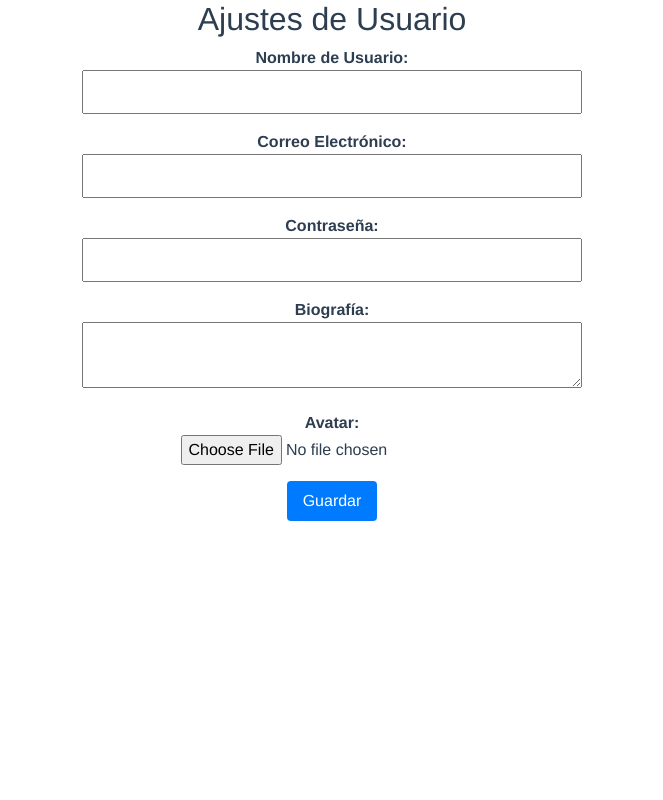
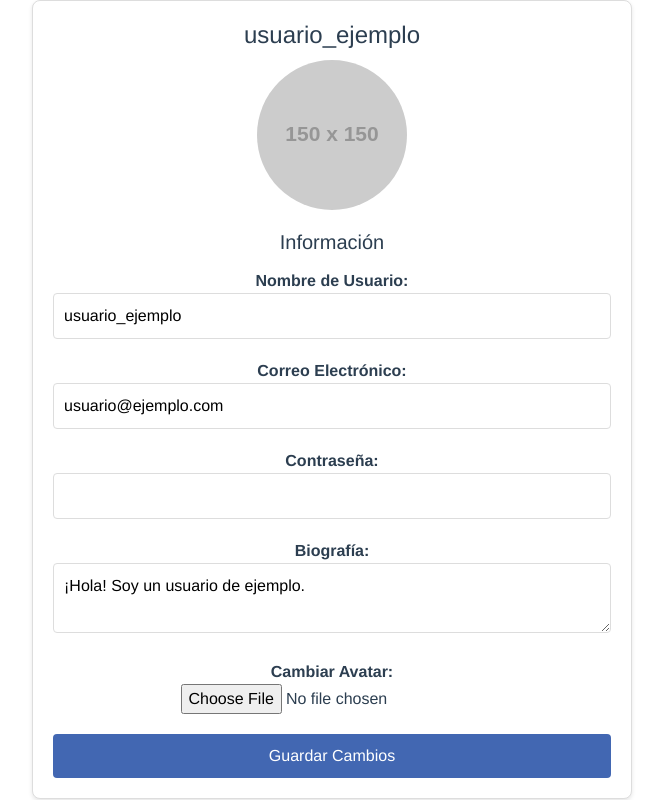
Before and after one commit to CodeBreaker518/biblio-cubiculos, a Vue app: page /Ajustes in a window 1280 px wide. Shown: the whole page, without its empty margins (308-971 px from the left). Built offline with nearby package versions, Linux system fonts and the light colour scheme.

Commit message:
seccion de avisos

```diff
--- a/src/router/index.js
+++ b/src/router/index.js
@@ -50,7 +50,12 @@ const routes = [
   },
   { path: "/Reservar",
     name: "Reservar",
-    component: () => import("../views/ReservarCubiculosView.vue"),
+    component: () => import("../views/ReservarCubiculosView.vue")
+  },
+  {
+    path: "/Historial",
+    name: "Historial",
+    component: () => import("../views/PerfilView.vue")
   },
 ];
 
--- a/src/views/AjustesView.vue
+++ b/src/views/AjustesView.vue
@@ -1,7 +1,11 @@
 <template>
-    <div class="settings">
-      <h2>Ajustes de Usuario</h2>
-      <form @submit.prevent="saveSettings">
+  <div class="profile">
+    <div class="profile-header">
+      <h2>{{ userData.username }}</h2>
+      <img :src="userData.avatar" alt="Avatar" class="avatar">
+    </div>
+    <div class="profile-info">
+      <h3>Información</h3>
       <div class="form-group">
         <label for="username">Nombre de Usuario:</label>
         <input type="text" id="username" v-model="userData.username">
@@ -19,12 +23,11 @@
         <textarea id="bio" v-model="userData.bio"></textarea>
       </div>
       <div class="form-group">
-          <label for="avatar">Avatar:</label>
+        <label for="avatar">Cambiar Avatar:</label>
         <input type="file" id="avatar" @change="handleAvatarChange">
-          <img :src="avatarPreview" alt="Avatar" class="avatar-preview" v-if="avatarPreview">
       </div>
-        <button type="submit">Guardar</button>
-      </form>
+      <button @click.prevent="saveSettings">Guardar Cambios</button>
+    </div>
   </div>
 </template>
 
@@ -33,11 +36,11 @@
   data() {
     return {
       userData: {
-          username: '',
-          email: '',
+        username: 'usuario_ejemplo',
+        email: 'usuario@ejemplo.com',
         password: '',
-          bio: '',
-          avatar: null
+        bio: '¡Hola! Soy un usuario de ejemplo.',
+        avatar: 'https://via.placeholder.com/150' // URL del avatar de ejemplo
       },
       avatarPreview: null
     };
@@ -51,8 +54,8 @@
     handleAvatarChange(event) {
       const file = event.target.files[0];
       if (file) {
-          this.userData.avatar = file;
-          this.avatarPreview = URL.createObjectURL(file);
+        this.userData.avatar = URL.createObjectURL(file);
+        this.avatarPreview = this.userData.avatar;
       } else {
         this.userData.avatar = null;
         this.avatarPreview = null;
@@ -63,13 +66,40 @@
 </script>
 
 <style scoped>
-  .settings {
-    max-width: 500px;
+.profile {
+  max-width: 600px;
   margin: 0 auto;
+  padding: 20px;
+  background-color: #fff;
+  border: 1px solid #ddd;
+  border-radius: 8px;
+  box-shadow: 0 2px 4px rgba(0,0,0,0.1);
+}
+
+.profile-header {
+  text-align: center;
+}
+
+.profile-header h2 {
+  margin-bottom: 10px;
+  font-size: 24px;
+}
+
+.avatar {
+  width: 150px;
+  height: 150px;
+  border-radius: 50%;
+  object-fit: cover;
+  margin-bottom: 20px;
+}
+
+.profile-info h3 {
+  margin-bottom: 15px;
+  font-size: 20px;
 }
 
 .form-group {
-    margin-bottom: 1rem;
+  margin-bottom: 20px;
 }
 
 label {
@@ -82,21 +112,26 @@
 input[type="password"],
 textarea {
   width: 100%;
-    padding: 0.5rem;
-    font-size: 1rem;
+  padding: 10px;
+  font-size: 16px;
+  border: 1px solid #ddd;
+  border-radius: 4px;
 }
 
 button {
-    padding: 0.5rem 1rem;
-    background-color: #007bff;
+  display: block;
+  width: 100%;
+  padding: 10px;
+  background-color: #4267B2;
   color: #fff;
   border: none;
   border-radius: 4px;
+  font-size: 16px;
   cursor: pointer;
 }
 
-  .avatar-preview {
-    max-width: 100px;
-    margin-top: 0.5rem;
+button:hover {
+  background-color: #405D9B;
 }
+
 </style>
--- a/src/views/InterUsuarioView.vue
+++ b/src/views/InterUsuarioView.vue
@@ -6,7 +6,7 @@
         </div>
         <ul v-show="showMenu" class="profile-menu active">
           <li>{{ username }}</li>
-          <li><router-link to="/perfil">Perfil</router-link></li>
+          <li><router-link to="/Historial">Panel de avisos</router-link></li>
           <li><router-link to="/Ajustes">Ajustes</router-link></li>
           <li><button @click="logout">Cerrar sesión</button></li>
         </ul>
@@ -67,7 +67,7 @@
     justify-content: space-between;
     align-items: center;
     position: relative;
-    padding: 15px 0;
+    padding: 25px 0;
   }
 
   nav ul {
--- a/src/views/LoginView.vue
+++ b/src/views/LoginView.vue
@@ -34,7 +34,7 @@
             <p><span>Aviso de recopilación de información.</span></p>
 
             <div class="container-registro">
-              <a href="#" class="registrate"><span class="s-registro">¿Aún no estás en CubiBiblio?</span>      <span>Regístrate </span></a>
+              <a href="/Register" class="registrate"><span class="s-registro">¿Aún no estás en CubiBiblio?</span>      <span>Regístrate </span></a>
             </div>
             <div class="container-recupera">
               <a href="/Recuperacion" class="registrate"><span class="s-recupera">¿Olvidaste tu contraseña?</span>     <span>Recupérala aquí</span></a>
--- /dev/null
+++ b/src/views/PerfilView.vue
@@ -0,0 +1,78 @@
+<template>
+    <div class="notice-panel">
+      <h2>Avisos</h2>
+      <div v-if="notices.length === 0" class="no-notices">
+        No hay avisos en este momento.
+      </div>
+      <ul v-else class="notice-list">
+        <li v-for="(notice, index) in notices" :key="index" class="notice-item">
+          <div class="notice-header">
+            <span class="notice-title">{{ notice.title }}</span>
+            <span class="notice-date">{{ notice.date }}</span>
+          </div>
+          <div class="notice-content">{{ notice.content }}</div>
+        </li>
+      </ul>
+    </div>
+  </template>
+
+  <script>
+  export default {
+    data() {
+      return {
+        notices: [
+          //{ title: '¡Importante!', date: '2024-05-10', content: 'Se suspenden las clases mañana debido al mal tiempo.' },
+
+        ]
+      };
+    }
+  }
+  </script>
+
+  <style scoped>
+  .notice-panel {
+    max-width: 600px;
+    margin: 0 auto;
+    padding: 20px;
+  }
+
+  .notice-panel h2 {
+    margin-bottom: 20px;
+    font-size: 24px;
+  }
+
+  .no-notices {
+    font-style: italic;
+    margin-bottom: 10px;
+  }
+
+  .notice-list {
+    list-style: none;
+    padding: 0;
+  }
+
+  .notice-item {
+    border: 1px solid #ddd;
+    border-radius: 4px;
+    margin-bottom: 10px;
+    padding: 10px;
+  }
+
+  .notice-header {
+    display: flex;
+    justify-content: space-between;
+    margin-bottom: 5px;
+  }
+
+  .notice-title {
+    font-weight: bold;
+  }
+
+  .notice-date {
+    color: #666;
+  }
+
+  .notice-content {
+    margin-top: 5px;
+  }
+  </style>
--- a/src/views/RegisterView.vue
+++ b/src/views/RegisterView.vue
@@ -40,7 +40,7 @@
                 <input type="text" id="nue" placeholder="NUE" class="form-control" v-model="nue" />
               </div>
               <div class="mb-3">
-                <button type="submit" class="btn btn-primary w-100">
+                <button id="Registro" type="submit" class="btn btn-primary w-100">
                   Registrarse
                 </button>
               </div>
```
Lines whose indentation alone changed are shown as unchanged.
